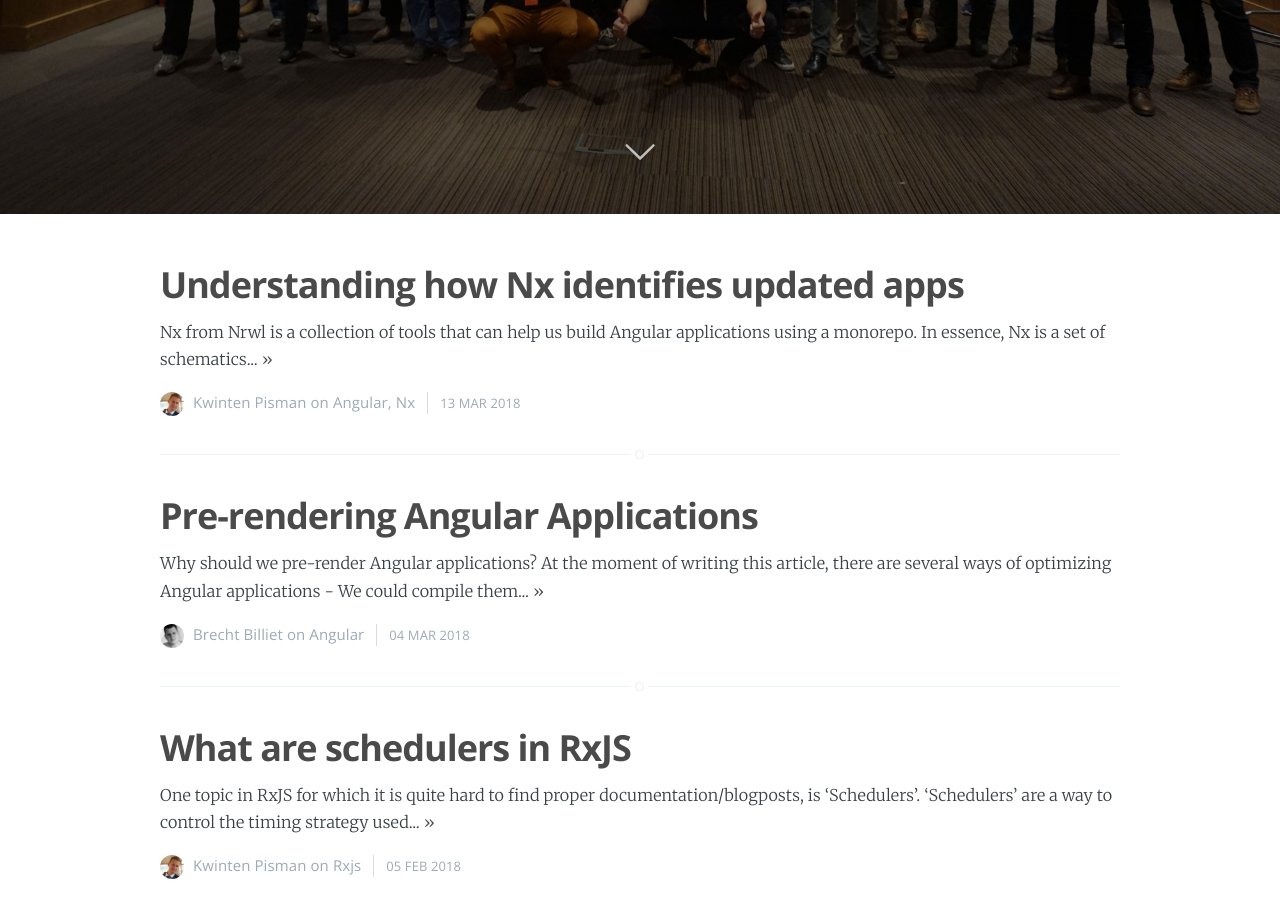
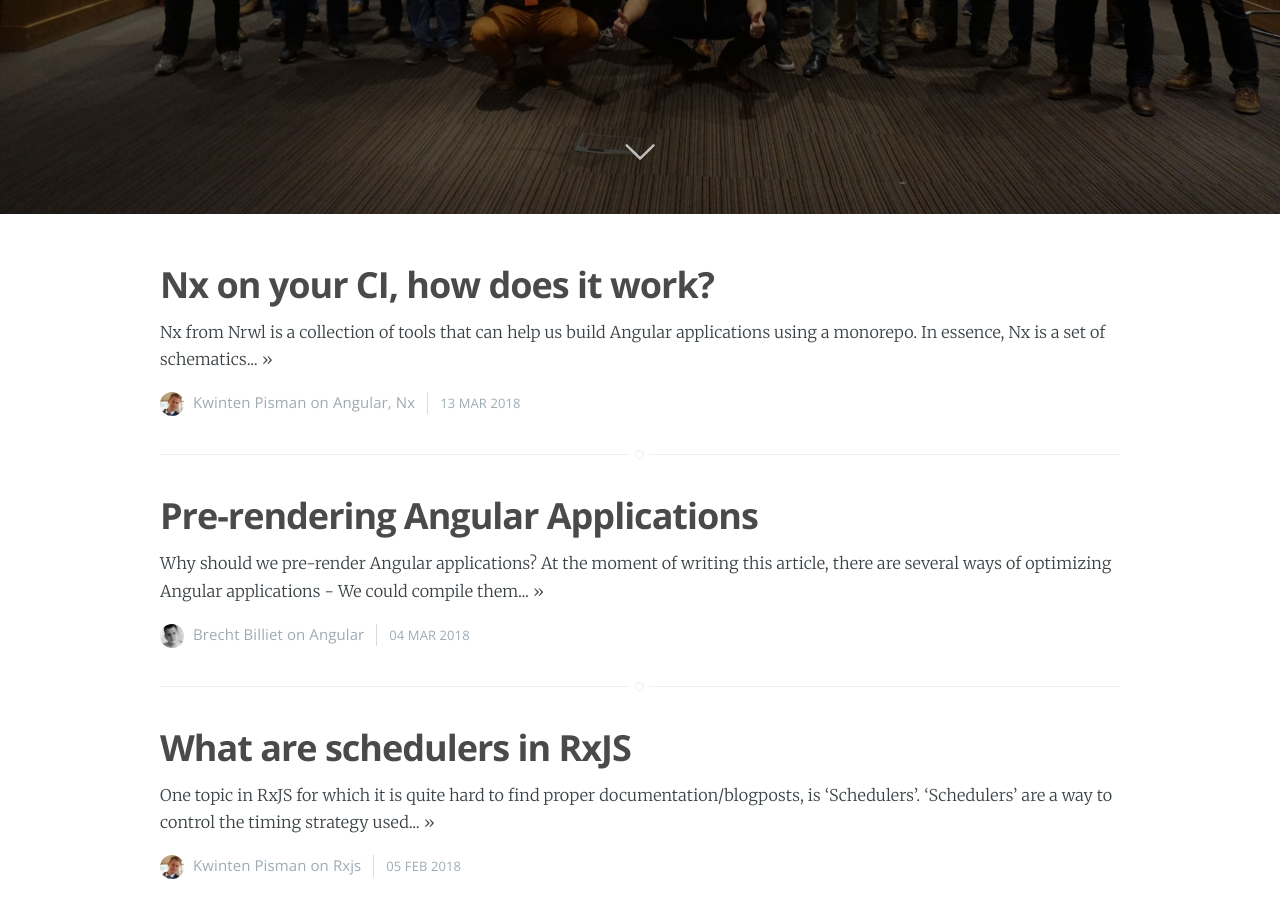
Before and after one commit to strongbrewio/strongbrewio.github.io, a Jekyll site: the page built from index.html, in a window 1280 px wide and 900 px high, scrolled down 686 px. Built offline with Jekyll 4.4.1, drawn with Linux system fonts in a browser that asks for light colours; nearby versions of some CDN libraries; the list of posts is cut into pages by our own code.

Commit message:
changed the titel

```diff
--- a/_posts/2018-03-13-how-nx-affected-apps-works.md
+++ b/_posts/2018-03-13-how-nx-affected-apps-works.md
@@ -1,5 +1,5 @@
 ---
-title: Understanding how Nx identifies updated apps
+title: Nx on your CI, how does it work?
 published: true
 author: kwintenp
 description: A deep dive into the implementation of how Nx knows which apps are affected by a PR
```
